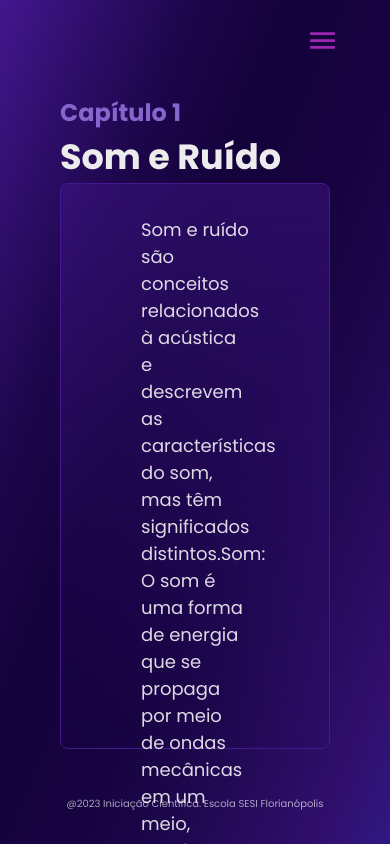
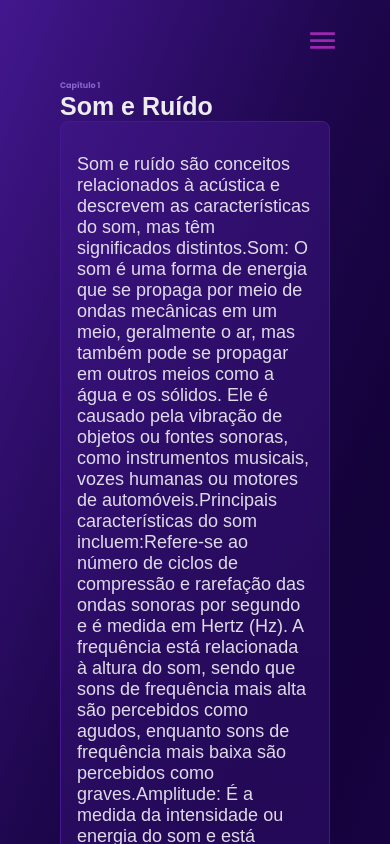
Before and after one commit to SenaiFlorianopolisResearchTeam/Calculator, a Next.js app: page /chapters/1 in a window 390 px wide. Shown: the top 844 px of the page. Built offline with nearby package versions, Linux system fonts and the light colour scheme.

Commit message:
Update chapter.module.css

```diff
--- a/src/components/chapter/chapter.module.css
+++ b/src/components/chapter/chapter.module.css
@@ -36,3 +36,45 @@
     line-height: normal;
 
 }
+
+@media screen and (max-width: 800px) {
+
+.ChapterContainer {
+    display: flex;
+    font-size: 10px;
+    flex-direction: column;
+}
+
+.ChapterContainer h2 {
+    color: #8665CD;
+    font-size: 0.5rem;
+    font-weight: bold;
+}
+
+.ChapterContainer p {
+    color: #ECECEC;
+    font-family: Arial;
+    font-size: 25px;
+    font-style: normal;
+    font-weight: 700;
+    line-height: normal;
+
+}
+
+.ChapterCard {
+    padding: 2rem 1rem;
+    border-radius: 8px;
+    border: 1px solid #451892;
+    max-height: 100%;
+    background: linear-gradient(180deg, rgba(69, 24, 146, 0.44) 0%, rgba(41, 22, 98, 0.00) 100%);
+}
+
+.ChapterCard p {
+    color: rgba(255, 255, 255, 0.85);
+    font-size: 18px;
+    font-style: normal;
+    font-weight: 500;
+    line-height: normal;
+
+}
+ }
```
